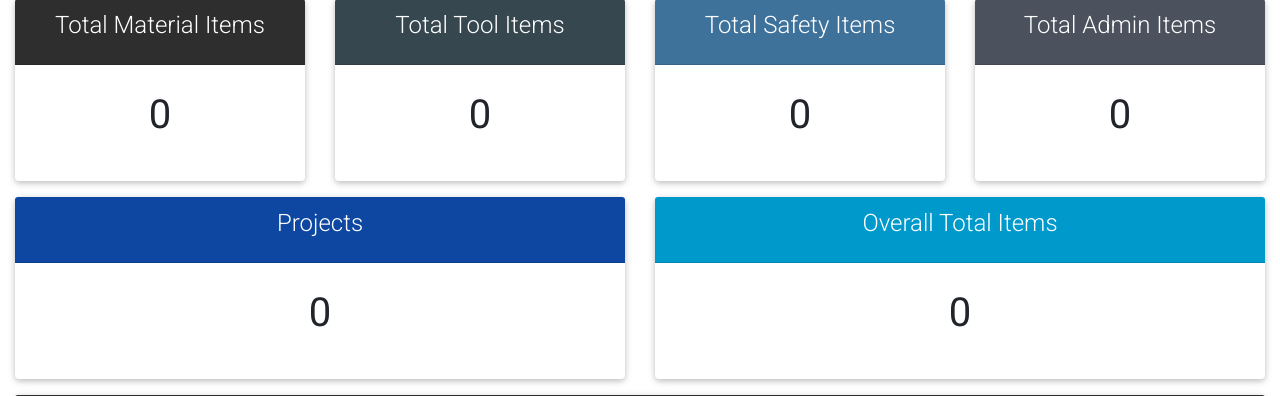
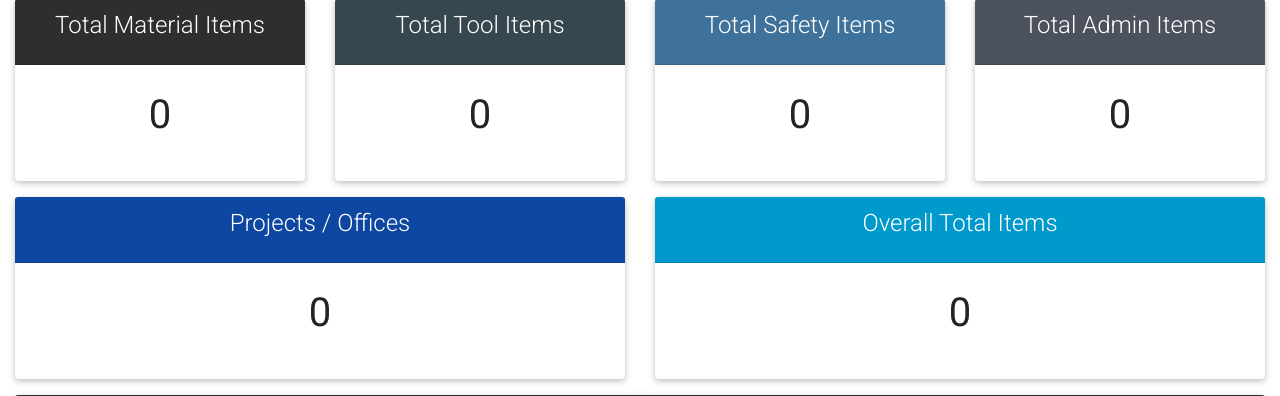
Before and after one commit to Yabetsu16/SPEDI-Warehouse, a PHP site: page / in a window 1280 px wide. Shown: the part 89-485 px from the top of the page. Run offline with PHP 8.4, Linux system fonts and the light colour scheme; data that the repository does not hold is empty; some libraries are stand-ins or nearby versions.

Commit message:
Changed Project header text to Projects / Offices

```diff
--- a/index.php
+++ b/index.php
@@ -153,7 +153,7 @@
         <div class="col-sm-12 col-lg-6 col-xl-6 mt-3">
           <div class="card">
             <div class="card-header text-center primary-color-dark text-white">
-              <h4 class="card-title">Projects</h4>
+              <h4 class="card-title">Projects / Offices</h4>
             </div>
             <div class="card-body text-center">
               <?php
```
